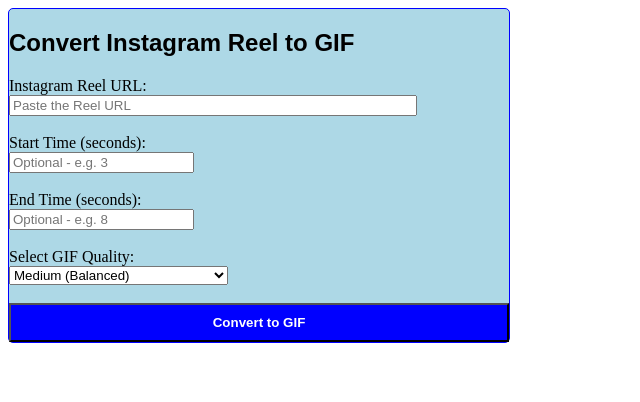
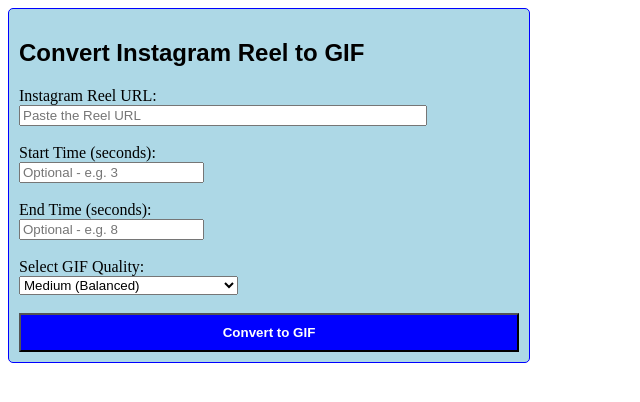
Before and after one commit to kevindemara/reel-to-gif, a Flask app: page / in a window 1280 px wide. Shown: the top 402 px of the page, without its empty margins (0-640 px from the left). Run offline with Flask 3, Linux system fonts and the light colour scheme.

Commit message:
Add files via upload
Front end update.

```diff
--- a/templates/index.html
+++ b/templates/index.html
@@ -4,7 +4,7 @@
   <title>Instagram Reel to GIF</title>
 </head>
 <body>
-  <div style="max-width: 500px; background: lightblue; border: 1px solid blue; border-radius: 5px;">
+  <div style="padding: 10px; max-width: 500px; background: lightblue; border: 1px solid blue; border-radius: 5px;">
   <h2 style="font-family: Arial;">Convert Instagram Reel to GIF</h2>
   <form method="post">
     <label>Instagram Reel URL:</label><br>
```
